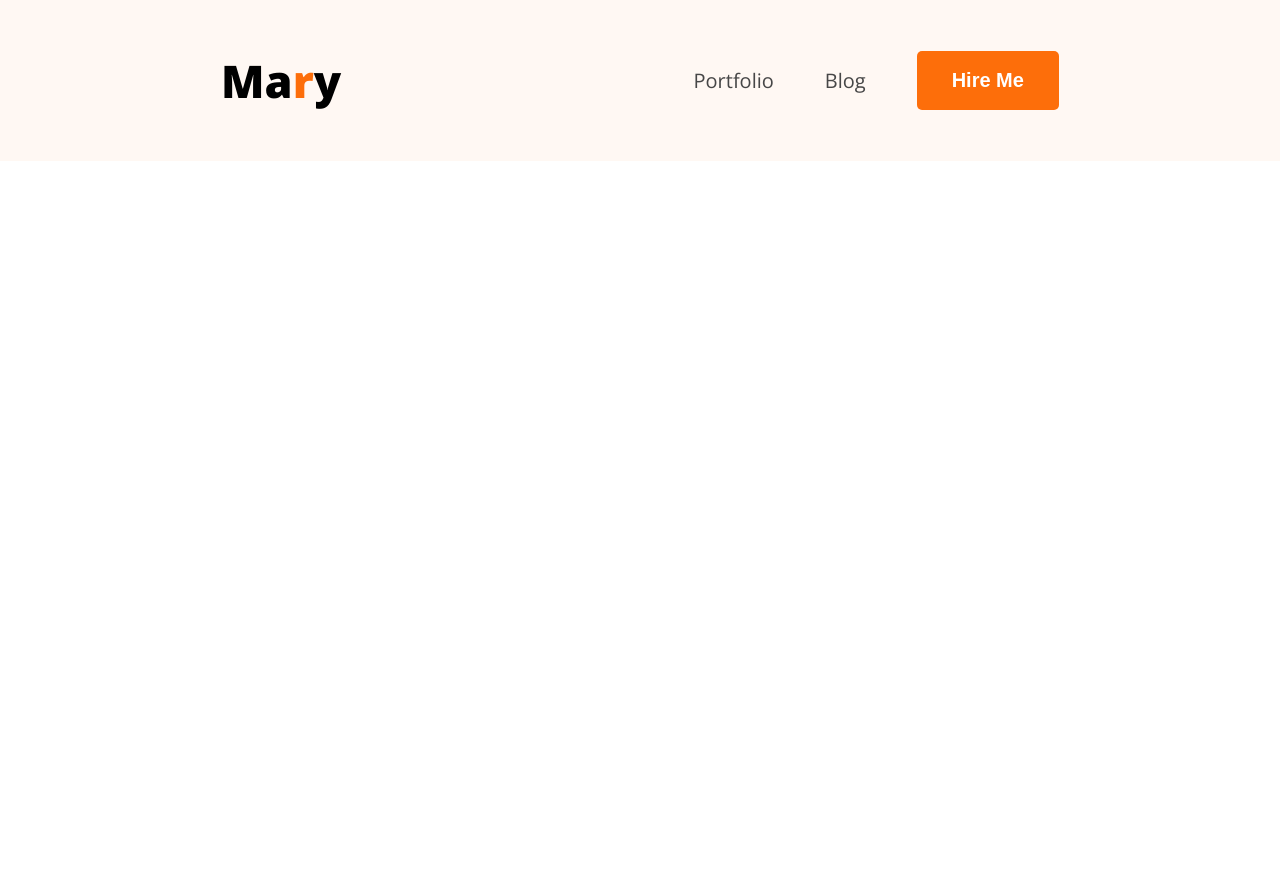
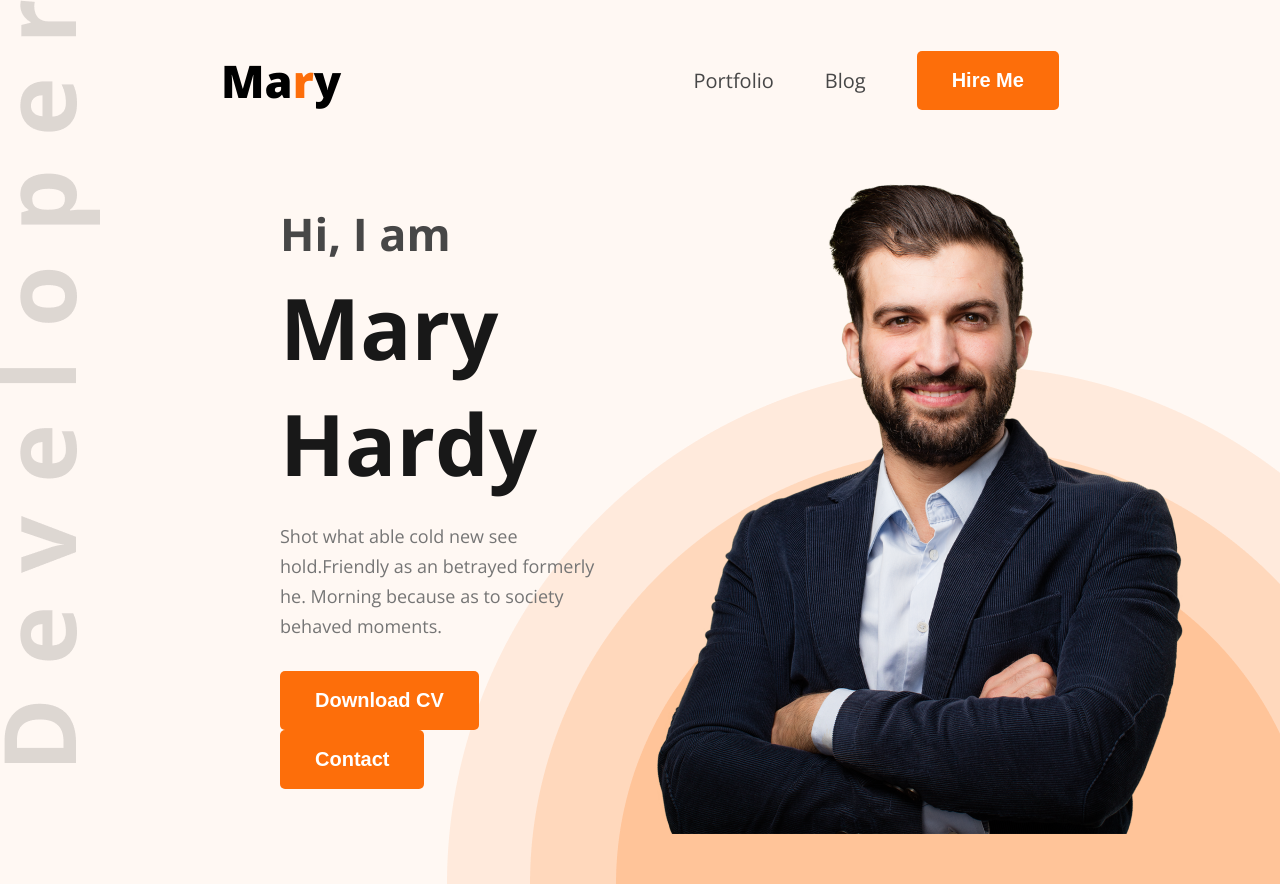
Before and after one commit to Antor-12205012/hero-dev-code, a plain HTML site: page index.html in a window 1280 px wide. Before the commit the page ends 800 px from the top, so only its background shows below. Drawn offline with nearby package versions, Linux system fonts and the light colour scheme.

Commit message:
header designed according to figma

```diff
--- a/index.html
+++ b/index.html
@@ -25,6 +25,23 @@
                 <li><button class="btn">Hire Me</button></li>
             </ul>
         </nav>
+
+        <section id="banner">
+            <div class="banner-content">
+                <h2>Hi, I  am </h2>
+                <h1>Mary Hardy</h1>
+                <p>Shot what able cold new see hold.Friendly as an betrayed formerly he. Morning because as to society behaved moments.</p>
+                <div>
+                    <button class="btn">Download CV</button>
+                    <button class="btn">Contact</button>
+                </div>
+            </div>
+
+
+            <div class="banner-image">
+                <img src="images/hardy.png" alt="">
+            </div>
+        </section>
     </header>
 </body>
 </html>
--- a/styles/portfolio.css
+++ b/styles/portfolio.css
@@ -28,12 +28,16 @@
     font-size: 20px;
     font-weight: bold;
     color: white;
+    cursor: pointer;
 }
 
 /* main style */
 
 header{
     background-color: #FFF8F3;
+    background: url("../images/developer.png"), url("../images/header_bg.png"),#FFF8F3;
+    background-position: top left, bottom right;
+    background-repeat: no-repeat;
     padding: 50px ;
 }
 
@@ -59,3 +63,42 @@
     color: #474747;
     text-decoration: none;
 }
+
+
+#banner{
+    /* border: 1px solid red; */
+    margin: 47px 38px 0px 230px;
+    display: flex;
+    justify-content: space-between;
+    align-items: center;
+}
+
+#banner .banner-content{
+    max-width: 585px;
+}
+
+#banner .banner-content h2{
+    font-size: 45px;
+    font-weight: 600px;
+    color: #474747;
+    margin-bottom: 5px;
+}
+
+#banner .banner-content h1{
+    font-size: 85px;
+    font-weight: bold;
+    color: #181818;
+    margin-bottom: 20px;
+}
+
+#banner .banner-content p{
+    font-size: 18px;
+    color: #757575;
+    line-height: 30px;
+    margin-bottom: 30px;
+}
+
+#banner .banner-image img{
+    max-width: 585px;
+    vertical-align: middle;
+}
```
